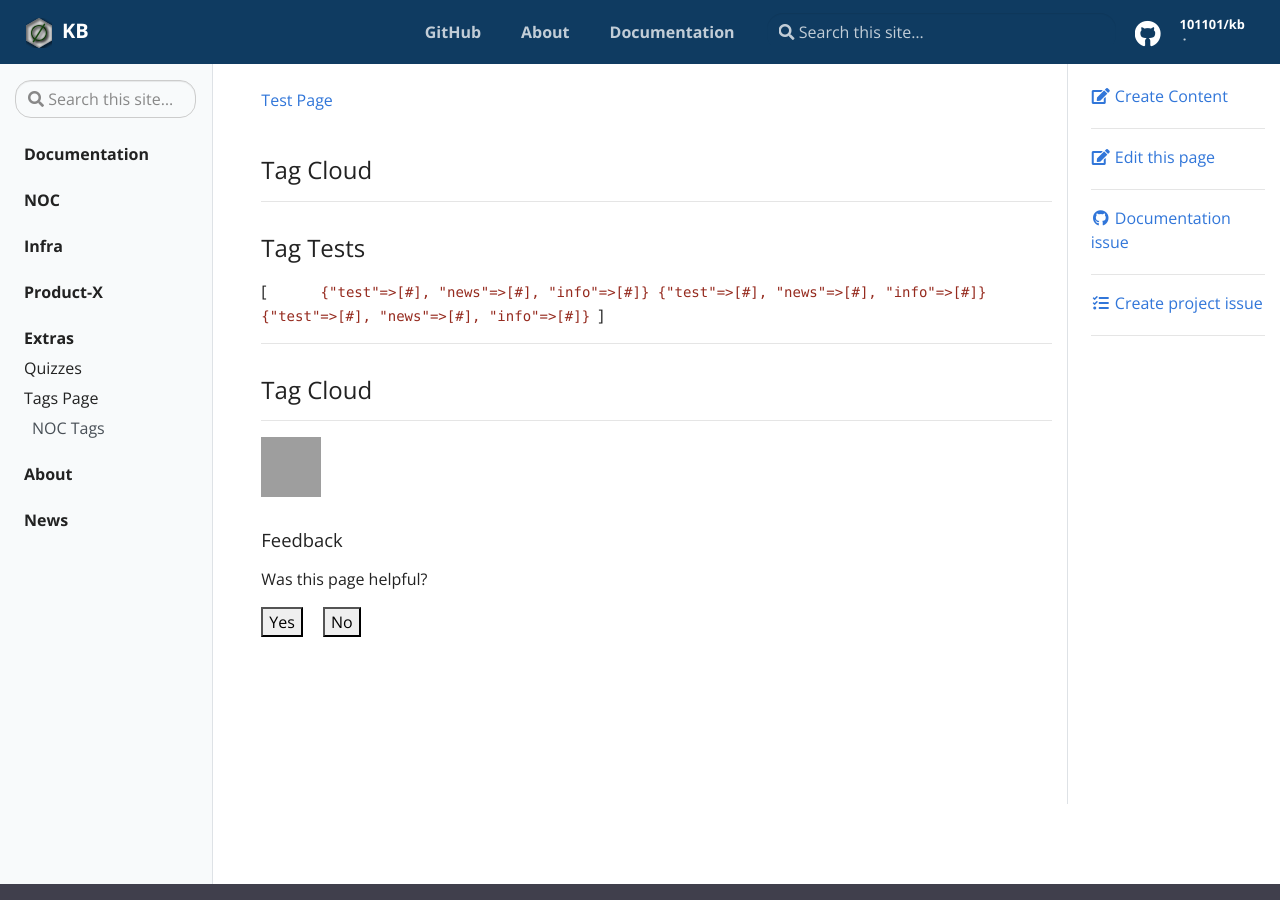
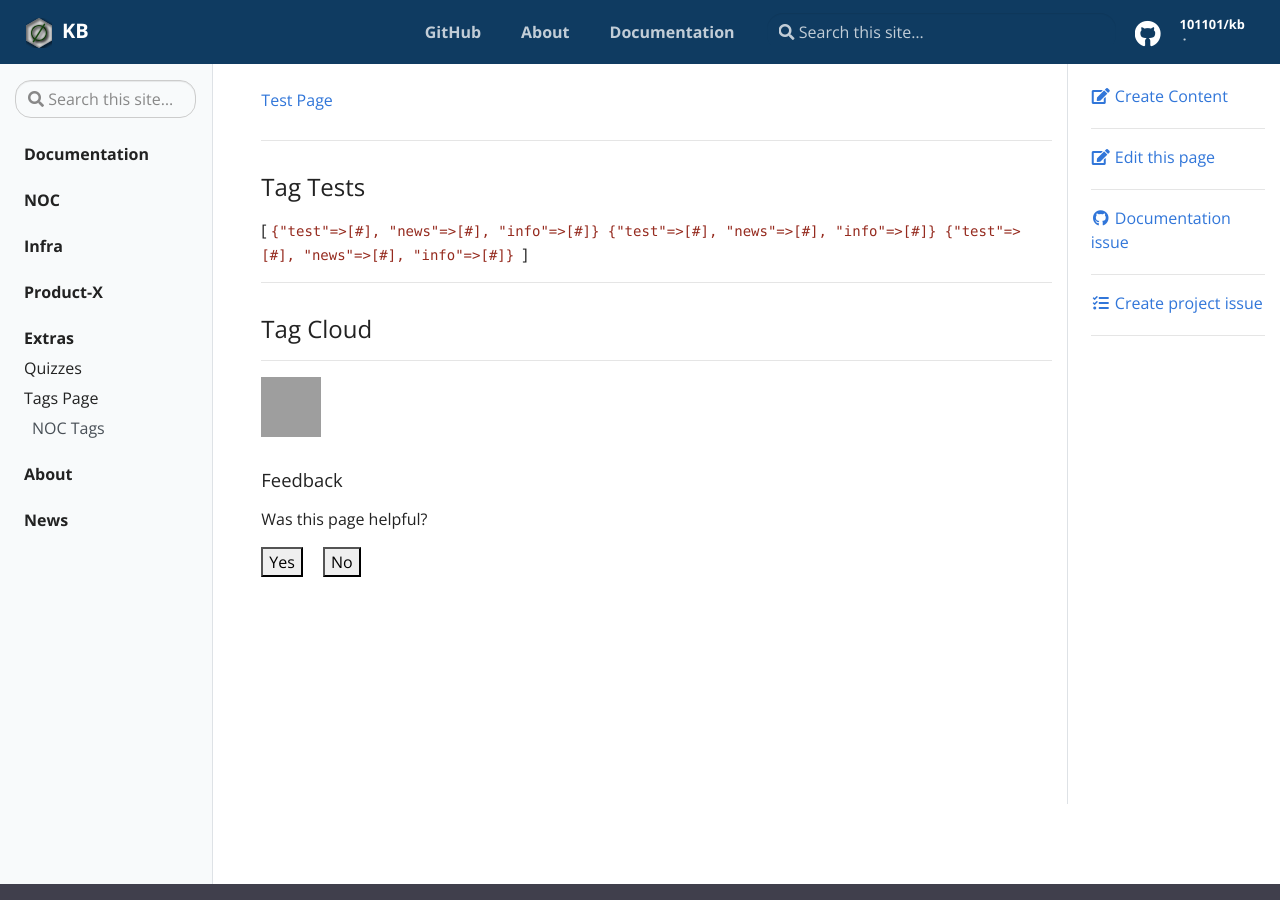
Before and after one commit to 101101/kb, a Jekyll site: the page built from pages/test_1.html, in a window 1280 px wide and 900 px high. Built offline with Jekyll 4.4.1, drawn with Linux system fonts in a browser that asks for light colours; grey boxes are pictures that could not be loaded.

Commit message:
Update test_1.html

```diff
--- a/pages/test_1.html
+++ b/pages/test_1.html
@@ -2,26 +2,6 @@
 title: Test Page
 permalink: /test_1/
 ---
-<h3>Tag Cloud</h3>
-
-{% assign rawtags = "" %}
-{% for post in site.posts %}
-  {% assign ttags = post.tags | join:'|' | append:'|' %}
-  {% assign rawtags = rawtags | append:ttags %}
-{% endfor %}
-{% assign rawtags = rawtags | split:'|' | sort %}
-
-{% assign site.tags = "" %}
-{% for tag in rawtags %}
-  {% if tag != "" %}
-    {% if tags == "" %}
-      {% assign tags = tag | split:'|' %}
-    {% endif %}
-    {% unless tags contains tag %}
-      {% assign tags = tags | join:'|' | append:'|' | append:tag | split:'|' %}
-    {% endunless %}
-  {% endif %}
-{% endfor %}
 
 <hr>
 
@@ -30,16 +10,7 @@ permalink: /test_1/
 {% assign testtags = "" %}
 {% for tag in site.tags %}
   {% assign site_tags = site.tags | join:'|' | append:'|' %}
-  {% for tag in site.pages %}
-    {% assign page_tags = page.tags | join:'|' | append:'|' %}
-    {% for tag in site.docs %}
-      {% assign doc_tags = doc.tags | join:'|' | append:'|' %}
-      {% for tag in site.posts %}
-        {% assign post_tags = post.tags | join:'|' | append:'|' %}
-        {% endfor %}
-    {% endfor %}
-  {% endfor %}
-  {% assign testtags = testtags | append:site_tags | append:page_tags | append:doc_tags | append:post_tags %}
+  {% assign testtags = testtags | append:site_tags %}
 {% endfor %}
 
 {% assign testtags = testtags | split:'|' | sort %}
@@ -62,9 +33,6 @@ permalink: /test_1/
   {% endfor %}
 ]</span>
 
-
-
-
 <hr>
 
 {% include tag_cloud.html %}
```
